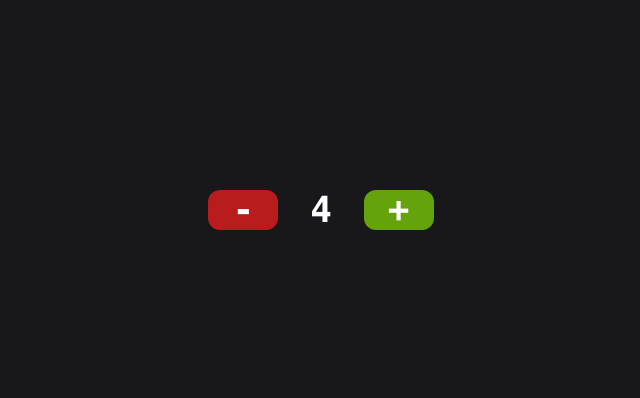
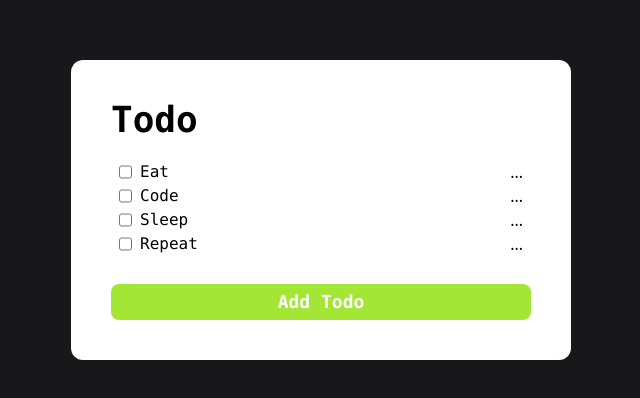
Before and after one commit to ExploitEngineer/React, a React (Vite) app: page / in a window 1280 px wide. Shown: the part 190-588 px from the top of the page, without its empty margins (319-959 px from the left). Built offline with nearby package versions, Linux system fonts and the light colour scheme.

Commit message:
Add new files

```diff
--- a/src/App.jsx
+++ b/src/App.jsx
@@ -11,6 +11,7 @@ import Leranmap from './components/LearnMap'
 import LearnInlineCss from './components/LearnInlineCss'
 import LearnForm from './components/LearnForm'
 import UseState from './components/Hooks/UseState'
+import TodoApplication from './components/Todo_Application/Maintodo'
 
 const App = () => {
 
@@ -34,7 +35,8 @@ const App = () => {
                     {/* <Leranmap /> */}
                     {/* <LearnInlineCss /> */}
                     {/* <LearnForm /> */}
-                    <UseState />
+                    {/* <UseState /> */}
+                    <TodoApplication />
                 </div>
             </div>
         </>
--- a/src/components/Todo_Application/Header.jsx
+++ b/src/components/Todo_Application/Header.jsx
@@ -3,7 +3,7 @@ import React from 'react';
 const Header = () => {
     return (
         <>
-            <h1 className='font-mono font-semibold text-4xl text-white'>Todo</h1>
+            <h1 className='font-mono font-semibold text-4xl text-black mb-5'>Todo</h1>
         </>
     )
 }
--- a/src/components/Todo_Application/Maintodo.jsx
+++ b/src/components/Todo_Application/Maintodo.jsx
@@ -1,12 +1,21 @@
 import React from 'react'
 import Header from '../Todo_Application/Header'
 import Todoitem from '../Todo_Application/Todoitem'
+import TodoButton from '../Todo_Application/TodoButton'
 
 const Maintodo = () => {
     return (
         <>
-            <Header />
-            <Todoitem />
+            <div className='bg-white p-10 rounded-xl w-[500px] min-h-[300px] flex flex-col justify-between'>
+                <div>
+                    <Header />
+                    <Todoitem name="Eat" />
+                    <Todoitem name="Code" />
+                    <Todoitem name="Sleep" />
+                    <Todoitem name="Repeat" />
+                </div>
+                <TodoButton />
+            </div>
         </>
     )
 }
--- /dev/null
+++ b/src/components/Todo_Application/TodoButton.jsx
@@ -0,0 +1,11 @@
+import React from 'react'
+
+const TodoButton = () => {
+    return (
+        <>
+            <button type='button' className='font-mono font-semibold text-lg bg-lime-400 mt-4 rounded-lg text-white py-1'>Add Todo</button>
+        </>
+    )
+}
+
+export default TodoButton;
--- a/src/components/Todo_Application/Todoitem.jsx
+++ b/src/components/Todo_Application/Todoitem.jsx
@@ -1,13 +1,15 @@
 import React from 'react'
 
-const Todoitem = () => {
+const Todoitem = (props) => {
     return (
         <>
-            <div className='flex items-center justify-center'>
-                <input type="checkbox" />
-                <p>Eat</p>
+            <li className='flex items-center justify-between px-2'>
+                <div className='flex font-mono gap-2'>
+                    <input type="checkbox" />
+                    <p>{props.name}</p>
+                </div>
                 <p>...</p>
-            </div>
+            </li>
         </>
     )
 }
```
